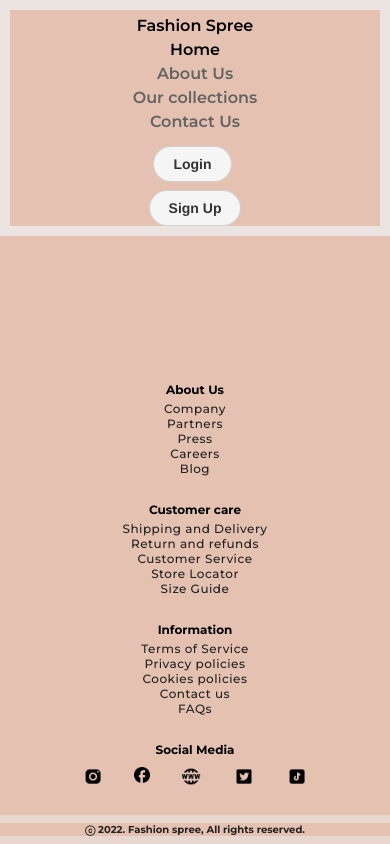
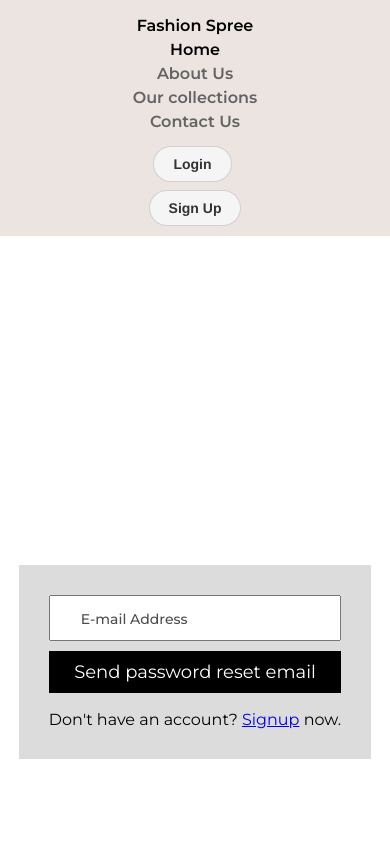
Before and after one commit to HackYourFuture-CPH/Fashion-Spree, a React (Create React App) app in the folder packages/client/: page /reset in a window 390 px wide. Shown: the top 844 px of the page. Built offline with nearby package versions, Linux system fonts and the light colour scheme; no server answers.

Commit message:
fix(Firebase): fixes Navigation navigate issue

```diff
--- a/packages/client/src/App.css
+++ b/packages/client/src/App.css
@@ -1,3 +1,39 @@
 .app {
   text-align: center;
 }
+* {
+  box-sizing: border-box;
+}
+*:before,
+*:after {
+  box-sizing: border-box;
+}
+html,
+body {
+  height: 100%;
+  position: relative;
+}
+.app {
+  min-height: 100vh; /* will cover the 100% of viewport */
+  overflow: hidden;
+  display: block;
+  position: relative;
+  padding-bottom: 0px; /* height of your footer */
+}
+footer {
+  position: absolute;
+  bottom: 0;
+  width: 100%;
+}
+
+@media screen and (max-width: 768px) {
+  .app {
+    padding-bottom: 0px; /* height of your footer */
+  }
+}
+
+@media screen and (max-width: 480px) {
+  .app {
+    padding-bottom: 458px; /* height of your footer */
+  }
+}
--- a/packages/client/src/App.js
+++ b/packages/client/src/App.js
@@ -1,4 +1,4 @@
-import React from 'react';
+import React, { useEffect, useState, useCallback } from 'react';
 import { BrowserRouter as Router, Routes, Route } from 'react-router-dom';
 import './App.css';
 import { Navigation } from './components/Navigation/Navigation.component';
--- a/packages/client/src/components/Footer/Footer.component.js
+++ b/packages/client/src/components/Footer/Footer.component.js
@@ -65,7 +65,7 @@ export const Footer = () => {
                     <Link to="/cookies-policies">Cookies policies</Link>
                   </li>
                   <li>
-                    <Link to="/contactsUs">Contact us</Link>
+                    <Link to="/contacts-us">Contact us</Link>
                   </li>
                   <li>
                     <Link to="/FAQs">FAQs</Link>
--- a/packages/client/src/components/Header/Header.component.js
+++ b/packages/client/src/components/Header/Header.component.js
@@ -11,7 +11,7 @@ export const Header = () => {
         <h1>Fashion Shopping made easier with Fashion Spree</h1>
         <div className="subtitle">
           <p>
-            We are bringing shopping to your doorstep !! With the new Fashion
+            We are bringing shopping to your doorstep! With the new Fashion
             spree webshop, you can now shop for all fashion accessories with
             ease.
           </p>
--- a/packages/client/src/components/Navigation/Navigation.component.js
+++ b/packages/client/src/components/Navigation/Navigation.component.js
@@ -1,12 +1,39 @@
-import React from 'react';
+import React, { useEffect, useState, useCallback } from 'react';
+import { useAuthState } from 'react-firebase-hooks/auth';
+import { auth, db, logout } from '../../firebase';
+import { query, collection, getDocs, where } from 'firebase/firestore';
+import {
+  BrowserRouter as Router,
+  Routes,
+  Route,
+  Link,
+  useNavigate,
+} from 'react-router-dom';
 import PropTypes from 'prop-types';
 
 import './Navigation.styles.css';
-
-import { Link } from 'react-router-dom';
 import { Button } from '../Button/Button.component';
 
-export const Navigation = ({ user, name, loading, logout }) => {
+export const Navigation = () => {
+  const [user, loading, error] = useAuthState(auth);
+  const [name, setName] = useState('');
+  const navigate = useNavigate();
+  const fetchUserName = useCallback(async () => {
+    try {
+      const q = query(collection(db, 'users'), where('uid', '==', user?.uid));
+      const doc = await getDocs(q);
+      const data = doc.docs[0].data();
+      setName(data.name);
+    } catch (err) {
+      alert('An error occured while fetching user data');
+    }
+  }, [user?.uid]);
+  useEffect(() => {
+    if (user) {
+      fetchUserName();
+    }
+  }, [user, fetchUserName]);
+
   return (
     <div className="navigation-container">
       <div className="navigation">
@@ -53,10 +80,3 @@ export const Navigation = ({ user, name, loading, logout }) => {
     </div>
   );
 };
-
-Navigation.propTypes = {
-  user: PropTypes.string.isRequired,
-  name: PropTypes.string.isRequired,
-  loading: PropTypes.string.isRequired,
-  logout: PropTypes.string.isRequired,
-};
--- a/packages/client/src/components/Navigation/Navigation.styles.css
+++ b/packages/client/src/components/Navigation/Navigation.styles.css
@@ -3,6 +3,7 @@
   display: flex;
   justify-content: space-between;
   align-items: center;
+  background-color: #ebe4e1;
 }
 
 .nav * {
@@ -12,6 +13,7 @@
   size: 24px;
   line-height: 30px;
   color: #636363;
+  background-color: #ebe4e1;
 }
 
 .nav > span {
@@ -30,6 +32,7 @@ a.home {
 .logout-button-container {
   display: flex;
   align-items: center;
+  justify-content: center;
 }
 .logged-in-text div {
   font-size: 12px;
@@ -74,4 +77,9 @@ a.home {
     display: flex;
     flex-direction: column;
   }
+  .logged-in-container {
+    margin-top: 5px;
+    flex-direction: column;
+    gap: 5px;
+  }
 }
--- a/packages/client/src/containers/ContactUs.styles.css
+++ b/packages/client/src/containers/ContactUs.styles.css
@@ -1,5 +1,5 @@
 * {
-  background-color: #e4c1b1;
+  /*background-color: #e4c1b1;*/ /* it sets this background color everywhere, so need to replace*/
   margin: 0 auto;
 }
 .contactUs-wrapper {
--- a/packages/client/src/containers/HomePage/HomePage.Container.js
+++ b/packages/client/src/containers/HomePage/HomePage.Container.js
@@ -1,9 +1,7 @@
-import React, { useEffect, useState, useCallback } from 'react';
-import { useAuthState } from 'react-firebase-hooks/auth';
-import { useNavigate } from 'react-router-dom';
+import React from 'react';
+
 import './HomePage.styles.css';
-import { auth, db, logout } from '../../firebase';
-import { query, collection, getDocs, where } from 'firebase/firestore';
+
 import { Navigation } from '../../components/Navigation/Navigation.component';
 import { Header } from '../../components/Header/Header.component';
 import { Body } from '../../components/Body/Body.component';
@@ -11,27 +9,8 @@ import Newsletter from '../../components/Newsletter/Newsletter.component';
 import { Layout } from '../../components/shared/Layout/Layout.component';
 
 export const HomePage = () => {
-  const [user, loading, error] = useAuthState(auth);
-  const [name, setName] = useState('');
-  const navigate = useNavigate();
-  const fetchUserName = useCallback(async () => {
-    try {
-      const q = query(collection(db, 'users'), where('uid', '==', user?.uid));
-      const doc = await getDocs(q);
-      const data = doc.docs[0].data();
-      setName(data.name);
-    } catch (err) {
-      alert('An error occured while fetching user data');
-    }
-  }, [user?.uid]);
-  useEffect(() => {
-    if (loading) return;
-    if (!user) return navigate('/');
-    fetchUserName();
-  }, [user, loading, fetchUserName, navigate]);
   return (
     <div className="homepage-container">
-      <Navigation name={name} loading={loading} logout={logout} user={user} />
       <div className="header-container">
         <div className="navigation">
           <Header />
--- a/packages/client/src/containers/HomePage/HomePage.styles.css
+++ b/packages/client/src/containers/HomePage/HomePage.styles.css
@@ -42,17 +42,16 @@
 
 .footer {
   width: 100%;
-  margin-top: 30px;
 }
 
-.footer-container-main {
+/*.footer-container-main {
   position: absolute;
   bottom: 0;
   width: 100%;
   display: flex;
   justify-content: center;
   background-color: #e4c1b1;
-}
+}*/
 
 @media screen and (max-width: 768px) {
   .header,
@@ -64,9 +63,6 @@
   .navigation {
     width: 95%;
     margin: 10px 0;
-  }
-  .homepage-container {
-    padding-bottom: 235px;
   }
 }
 
@@ -83,10 +79,6 @@
     background-color: #ebe4e1;
   }
 
-  .homepage-container {
-    padding-bottom: 415px;
-  }
-
   h1 {
     font-size: 26px !important;
     color: #212121;
--- a/packages/client/src/containers/Login/Login.container.js
+++ b/packages/client/src/containers/Login/Login.container.js
@@ -55,7 +55,7 @@ function Login() {
           <Link to="/reset">Forgot Password</Link>
         </div>
         <div>
-          Don&apos;t have an account? <Link to="/register">Register</Link> now.
+          Don&apos;t have an account? <Link to="/signup">Signup</Link> now.
         </div>
       </div>
     </div>
--- a/packages/client/src/containers/Reset/Reset.container.js
+++ b/packages/client/src/containers/Reset/Reset.container.js
@@ -10,7 +10,7 @@ function Reset() {
   const navigate = useNavigate();
   useEffect(() => {
     if (loading) return;
-    if (user) navigate('/dashboard');
+    if (user) navigate('/');
   }, [user, loading, navigate]);
 
   return (
@@ -31,7 +31,7 @@ function Reset() {
           Send password reset email
         </button>
         <div>
-          Don&apos;t have an account? <Link to="/register">Register</Link> now.
+          Don&apos;t have an account? <Link to="/signup">Signup</Link> now.
         </div>
       </div>
     </div>
--- a/packages/client/src/containers/Signup/Signup.container.js
+++ b/packages/client/src/containers/Signup/Signup.container.js
@@ -47,14 +47,14 @@ function Signup() {
           placeholder="Password"
         />
         <button type="submit" className="register__btn" onClick={register}>
-          Register
+          Signup
         </button>
         <button
           type="submit"
           className="register__btn register__google"
           onClick={signInWithGoogle}
         >
-          Register with Google
+          Signup with Google
         </button>
         <div>
           Already have an account? <Link to="/">Login</Link> now.
```
